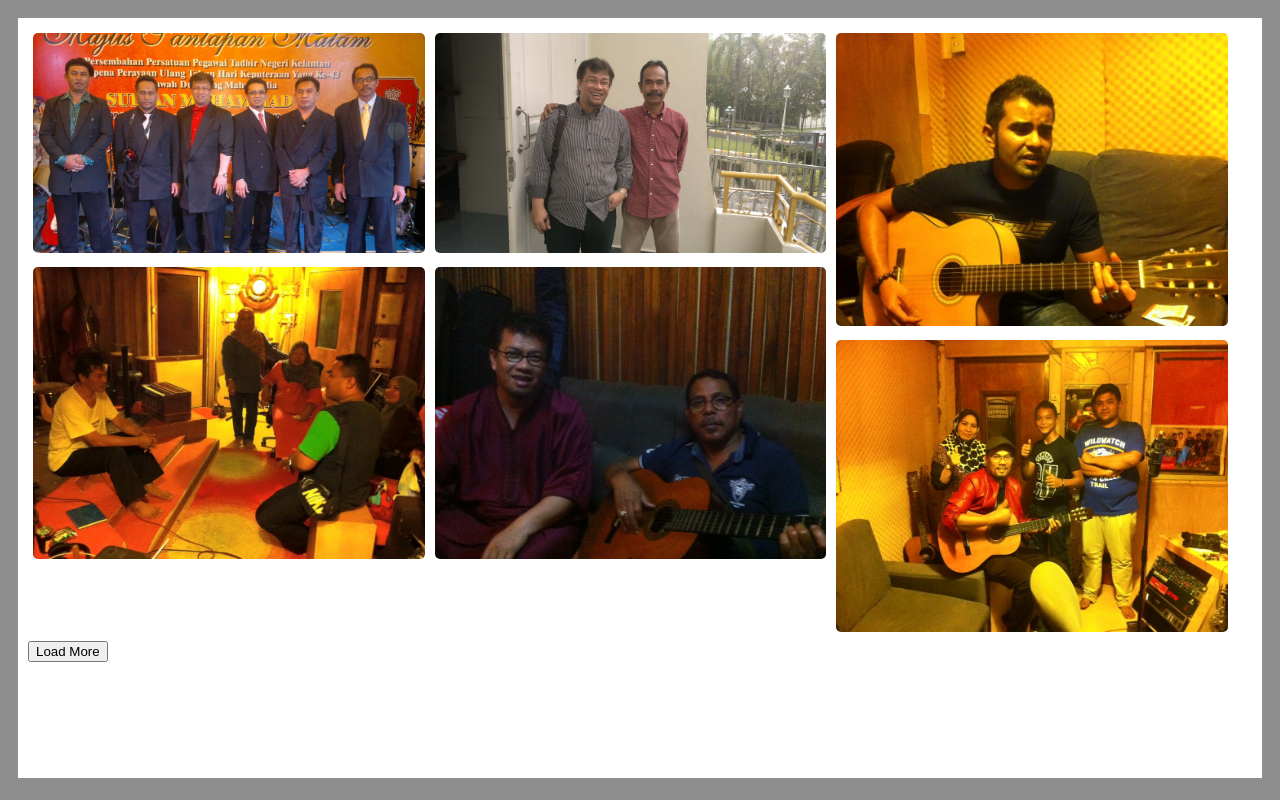
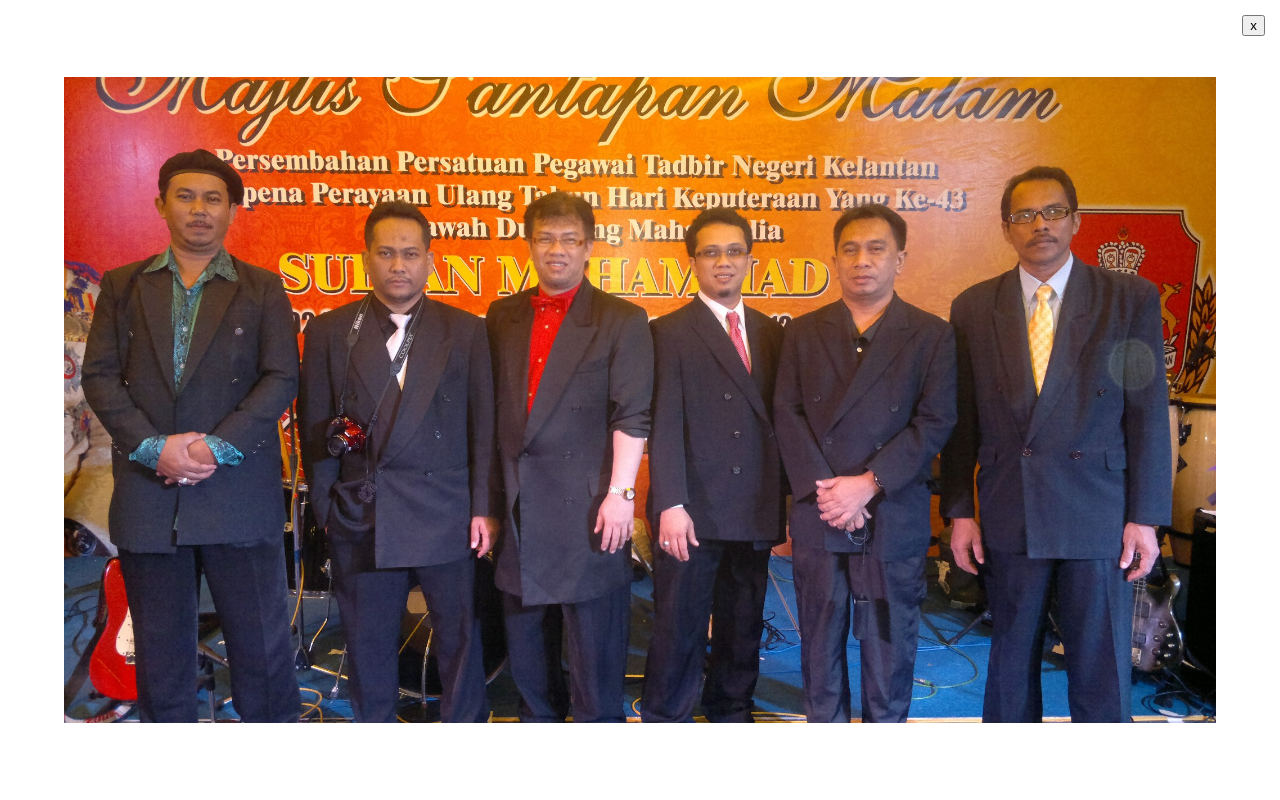
Before and after one commit to hakimihamzan/masonry, a plain HTML site: page index.html in a window 1280 px wide. Both pictures are taken after a click on the element 228 px from the left and 144 px from the top of the page. Drawn offline with nearby package versions, Linux system fonts and the light colour scheme.

Commit message:
add modal when image click

```diff
--- a/index.html
+++ b/index.html
@@ -19,6 +19,10 @@
       <div class="container">
         <div class="grid"></div>
         <button id="load">Load More</button>
+      </div>
+      <div class="modal">
+        <img class="modalImage">
+        <button class="modalCloseButton">x</button>
       </div>
       <!-- end of code -->
     </div>
@@ -49,6 +53,7 @@
     let imageShown = 0
     let grid = $(".grid")
     let loadButton = $("#load")
+    let modalCloseButton = $(".modalCloseButton")
 
     // convert data to divElements
     let divElements = data.map((image) => {
@@ -72,10 +77,17 @@
 
       // assign click handler when button is clicked
       loadButton.on("click", loadMoreImages)
+      modalCloseButton.on("click", closeModal)
     })
 
     function zoomImage(e) {
-      console.log(e)
+      // change image in modal
+      $('.modalImage').attr('src', e.target.src);
+      $('.modal').css('visibility', 'visible');
+    }
+
+    function closeModal(e) {
+      $('.modal').css('visibility', 'hidden');
     }
 
     function loadMoreImages(e) {
--- a/style.css
+++ b/style.css
@@ -5,6 +5,7 @@
 .grid-item {
   padding: 5px;
   width: 32%;
+  cursor: pointer;
 }
 
 .grid-item img {
@@ -12,8 +13,32 @@
   width: 100%;
 }
 
-@media screen and (max-width: 600px) {
+@media screen and (max-width: 700px) {
   .grid-item {
     width: 95%;
   }
 }
+
+.modal {
+  background-color: rgb(255, 255, 255);
+  position: absolute;
+  top: 0;
+  left: 0;
+  width: 100vw;
+  height: 100vh;
+  display: flex;
+  justify-content: center;
+  align-items: center;
+  visibility: hidden;
+}
+
+.modal img {
+  max-width: 90%;
+  max-height: 90%;
+}
+
+.modal button {
+  position: absolute;
+  top: 15px;
+  right: 15px;
+}
```
